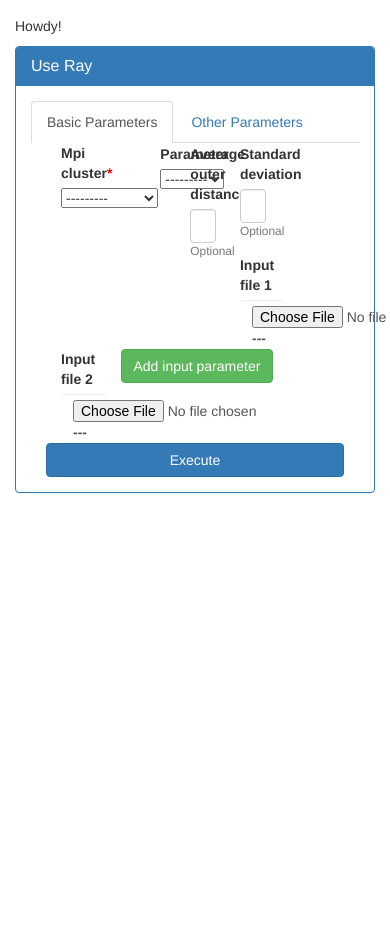
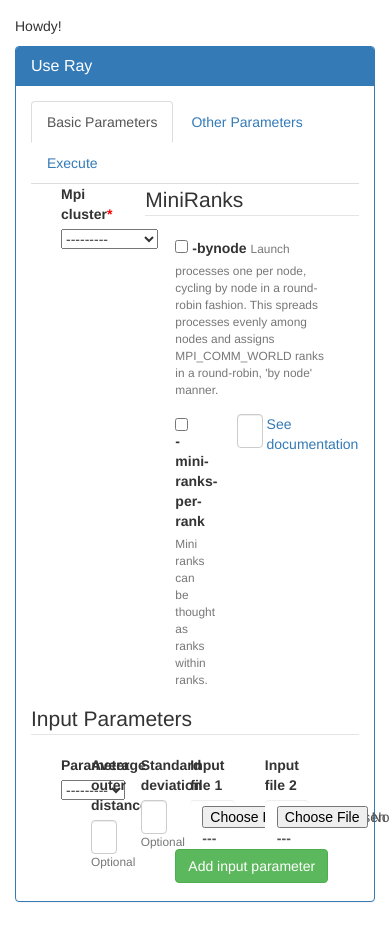
Before and after one commit to srg-ics-uplb/SkyLab, a Django app: page /skylab/ray/use_ray in a window 390 px wide; the page is wider, and only the part inside the window is pictured. Shown: the part 54-996 px from the top of that part. Before the commit the page ends 547 px from the top of that part, so only its background shows below. Run offline with Django 3.2, Linux system fonts and the light colour scheme; data comes from the database, SQL or seed files in the repository; both versions use the stored data as it was after the commit; parts of the project's set-up code (start-up, migrations or seed data) failed here and were passed over; some libraries are stand-ins or nearby versions.

Commit message:
added miniranks and bynode todo: parse ray form data

```diff
--- a/mysite/skylab/modules/ray/forms.py
+++ b/mysite/skylab/modules/ray/forms.py
@@ -8,7 +8,11 @@ from skylab.models import MPI_Cluster
 
 
 class SelectMPIFilesForm(forms.Form):
-
+    param_bynode = forms.BooleanField(required=False, label="-bynode",
+                                      help_text="Launch processes one per node, cycling by node in a round-robin fashion. This spreads processes evenly among nodes and assigns MPI_COMM_WORLD ranks in a round-robin, 'by node' manner. ")
+    param_mini_ranks = forms.BooleanField(required=False, label="-mini-ranks-per-rank",
+                                          help_text="Mini ranks can be thought as ranks within ranks.")
+    subparam_ranks_per_rank = forms.IntegerField(required=False, initial=1, min_value=1, label="")
 
     def __init__(self, *args, **kwargs):
         self.user = kwargs.get('user')
@@ -31,9 +35,24 @@ class SelectMPIFilesForm(forms.Form):
         # self.helper.form_action = ''
         self.helper.layout = Layout(    #crispy_forms layout
 
+
             Div(
                 Field('mpi_cluster', wrapper_class='col-xs-4'),
                 css_class="col-sm-12"
+            ),
+
+            Fieldset(
+                'MiniRanks',
+                Div(
+                    Div('param_bynode', css_class='col-xs-12'),
+                    Div('param_mini_ranks', css_class='col-xs-4'),
+                    Div('subparam_ranks_per_rank', css_class='col-xs-1'),
+                    Div(HTML(
+                        """<a href="https://github.com/sebhtml/RayPlatform/blob/master/Documentation/MiniRanks.txt">See documentation</a>"""),
+                        css_class="col-xs-3"),
+
+                    css_class='row-fluid col-sm-12'
+                )
             ),
 
 
@@ -246,6 +265,7 @@ class OtherParameterForm(forms.Form):
         # self.helper.form_method = 'post'
 
         self.helper.layout = Layout(
+
             Fieldset(
                 'K-mer length',
                 Div(
--- a/mysite/skylab/templates/modules/ray/use_ray.html
+++ b/mysite/skylab/templates/modules/ray/use_ray.html
@@ -18,6 +18,7 @@
                 <ul class="nav nav-tabs">
                     <li class="active"><a data-toggle="tab" href="#tab1">Basic Parameters</a></li>
                     <li><a data-toggle="tab" href="#tab2">Other Parameters</a></li>
+                    <li><a data-toggle="tab" href="#tab3">Execute</a></li>
 
                 </ul>
 
@@ -26,20 +27,20 @@
                         {% crispy select_mpi_form %}
                         {{ input_formset.management_form }}
 
+                        <legend>Input Parameters</legend>
                         <div id="input-formset-container">
                             {% for form in input_formset.forms %}
                                 {% crispy form %}
                             {% endfor %}
                         </div>
-                        <div class="col-sm-12">
-                            <br>
-                            <input name="submit" value="Execute" type="submit" class="btn btn-primary btn-block">
 
-                        </div>
 
                     </div>
                     <div id="tab2" class="tab-pane fade col-sm-12">
                         {% crispy other_parameter_form %}
+                    </div>
+                    <div id="tab3" class="tab-pane fade col-sm-12">
+                        <input name="submit" value="Execute" type="submit" class="btn btn-primary btn-block">
                     </div>
 
                 </div>
```
Also changed, not shown: mysite/db.sqlite3.
